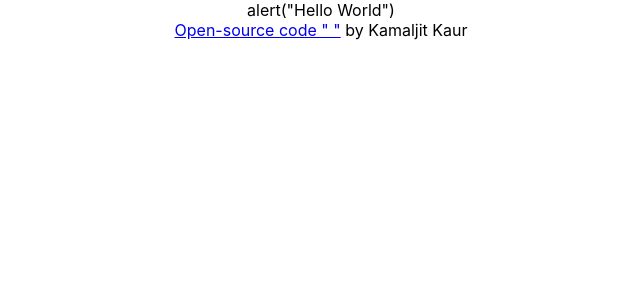
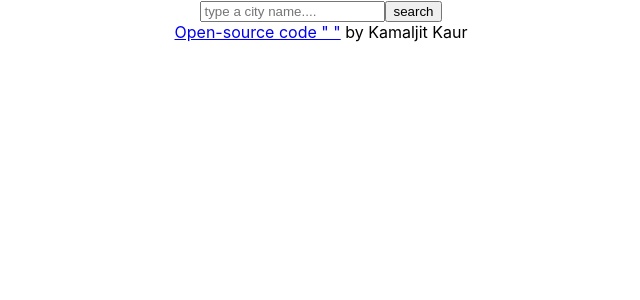
Before and after one commit to kaurk/weather-react, a React (Create React App) app: page / in a window 1280 px wide. Shown: the top 300 px of the page, without its empty margins (319-959 px from the left). Built offline with nearby package versions, Linux system fonts and the light colour scheme.

Commit message:
Update Weather.js

```diff
--- a/src/Weather.js
+++ b/src/Weather.js
@@ -2,10 +2,30 @@ import React from "react";
 //import axios from "axios";
 
 export default function Weather(){
+
+
+
+
+
+
+
+
+
+
+
+
     return(
        <div>
-         alert("Hello World")
-                   </div>
+        <form >
+            <input
+            className="city-input"
+            type="text"
+            placeholder="type a city name...."
+            />
+            <input type="submit"
+            value="search" />
+            </form>
+            </div>
 
     );
 }
```
